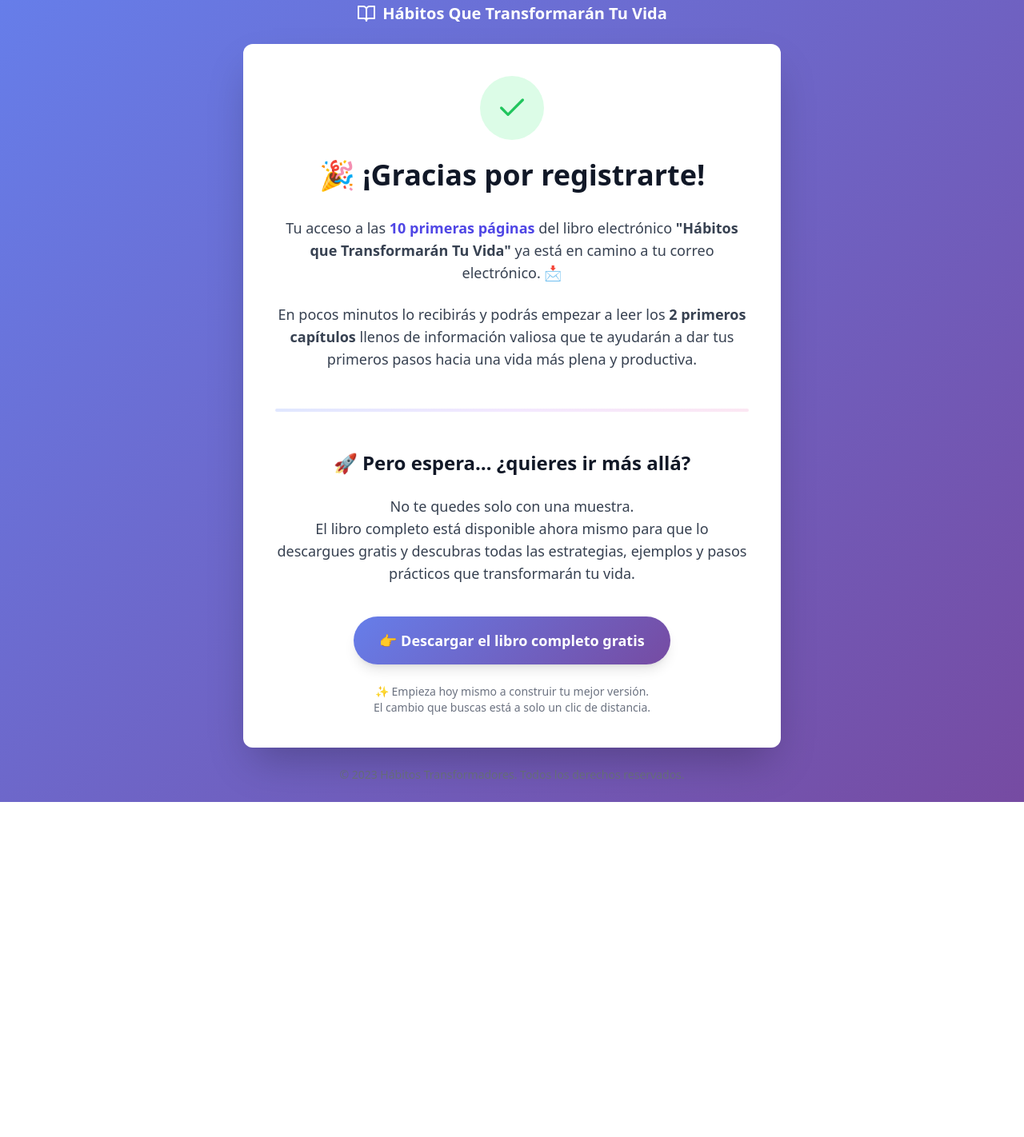
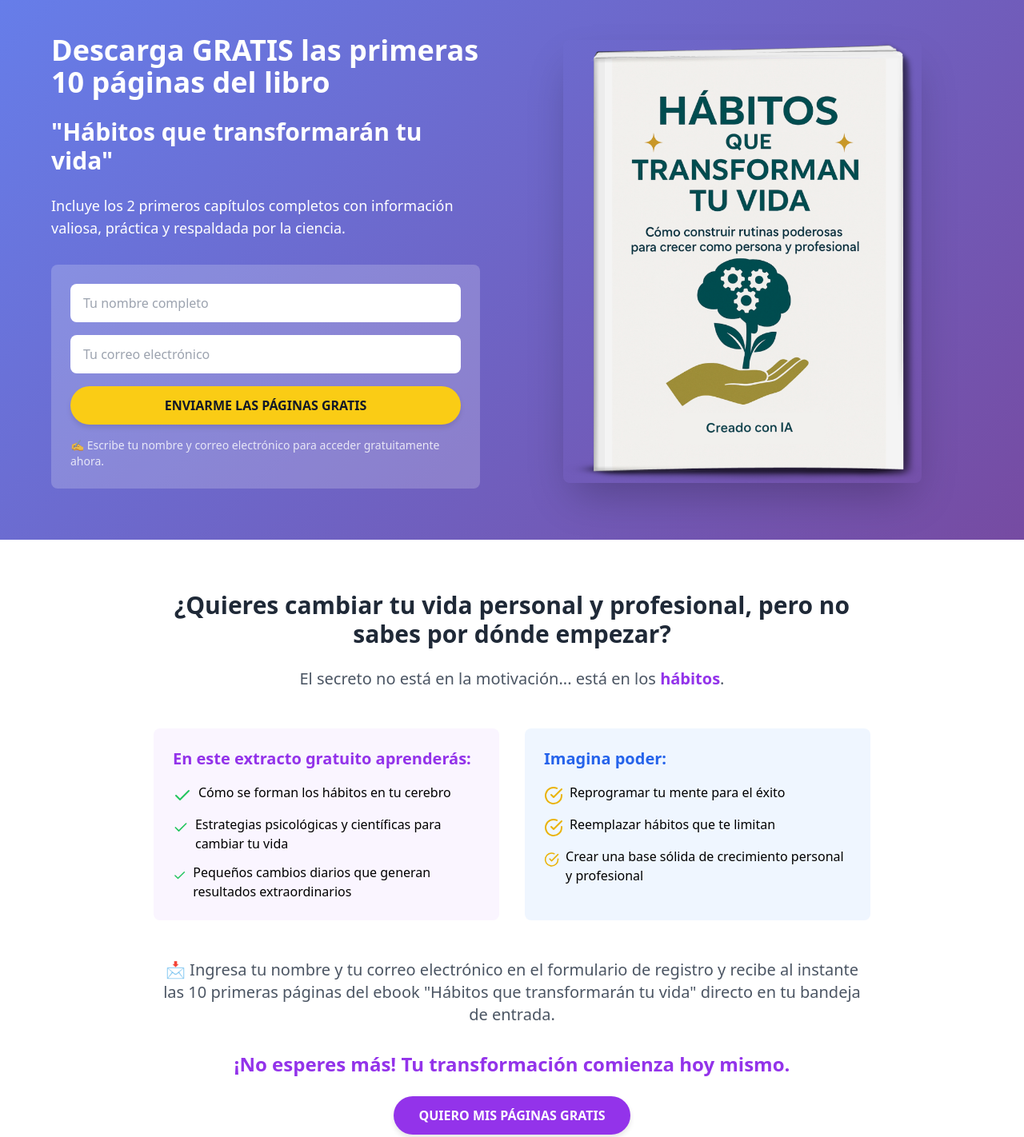
Before and after one commit to habitosquetransformarantuvida/habitosquetransformarantuvida.github.io, a plain HTML site: page 10-primeras-paginas/index.html.html in a window 1280 px wide. Shown: the part 21-1443 px from the top of the page at 80% size. Before the commit the page ends 1024 px from the top, so only its background shows below. Drawn offline with nearby package versions, Linux system fonts and the light colour scheme.

Commit message:
Update index.html.html

```diff
--- a/10-primeras-paginas/index.html.html
+++ b/10-primeras-paginas/index.html.html
@@ -3,88 +3,105 @@
 <head>
     <meta charset="UTF-8">
     <meta name="viewport" content="width=device-width, initial-scale=1.0">
-    <title>¡Gracias por tu registro!</title>
+    <title>Descarga las primeras 10 páginas - Hábitos que transformarán tu vida</title>
     <script src="https://cdn.tailwindcss.com"></script>
     <link href="https://unpkg.com/aos@2.3.1/dist/aos.css" rel="stylesheet">
     <script src="https://unpkg.com/aos@2.3.1/dist/aos.js"></script>
     <script src="https://cdn.jsdelivr.net/npm/feather-icons/dist/feather.min.js"></script>
-    <script src="https://unpkg.com/feather-icons"></script>
     <style>
         .hero-gradient {
             background: linear-gradient(135deg, #667eea 0%, #764ba2 100%);
         }
-        .btn-gradient {
-            background: linear-gradient(135deg, #667eea 0%, #764ba2 100%);
+        .cta-button {
             transition: all 0.3s ease;
+            box-shadow: 0 4px 6px rgba(0, 0, 0, 0.1);
         }
-        .btn-gradient:hover {
+        .cta-button:hover {
             transform: translateY(-2px);
-            box-shadow: 0 10px 20px -5px rgba(102, 126, 234, 0.5);
+            box-shadow: 0 6px 12px rgba(0, 0, 0, 0.15);
         }
     </style>
 </head>
-<body class="font-sans antialiased text-gray-800">
-    <div class="min-h-screen hero-gradient flex flex-col">
-        <!-- Header -->
-        <header class="py-6 px-4 sm:px-6 lg:px-8">
-            <div class="flex justify-center">
-                <div class="flex items-center">
-                    <i data-feather="book-open" class="text-white mr-2"></i>
-                    <span class="text-xl font-bold text-white">Hábitos Que Transformarán Tu Vida</span>
+<body class="font-sans bg-gray-50">
+    <!-- Hero Section -->
+    <div id="form" class="hero-gradient text-white py-16 px-4">
+        <div class="max-w-6xl mx-auto flex flex-col md:flex-row items-center">
+            <div class="md:w-1/2 mb-10 md:mb-0 md:pr-10" data-aos="fade-right">
+                <h1 class="text-3xl md:text-4xl font-bold mb-6">Descarga GRATIS las primeras 10 páginas del libro</h1>
+                <h2 class="text-2xl md:text-3xl font-semibold mb-6">"Hábitos que transformarán tu vida"</h2>
+                <p class="text-lg mb-8">Incluye los 2 primeros capítulos completos con información valiosa, práctica y respaldada por la ciencia.</p>
+                <div class="bg-white bg-opacity-20 p-6 rounded-lg">
+                    <form class="space-y-4">
+                        <div>
+                            <input type="text" placeholder="Tu nombre completo" class="w-full px-4 py-3 rounded-lg text-gray-900">
+                        </div>
+                        <div>
+                            <input type="email" placeholder="Tu correo electrónico" class="w-full px-4 py-3 rounded-lg text-gray-900">
+                        </div>
+                        <button type="submit" class="cta-button bg-yellow-400 text-gray-900 font-bold py-3 px-8 rounded-full w-full">
+                            ENVIARME LAS PÁGINAS GRATIS
+                        </button>
+                    </form>
+                    <p class="text-sm text-white text-opacity-80 mt-4">✍️ Escribe tu nombre y correo electrónico para acceder gratuitamente ahora.</p>
                 </div>
             </div>
-        </header>
+            <div class="md:w-1/2" data-aos="fade-left">
+                <img src="https://habitosquetransformarantuvida.github.io/habitos-que-transformaran-tu-vida.png" alt="Libro Hábitos que transformarán tu vida" class="rounded-lg shadow-2xl mx-auto w-full max-w-md">
+            </div>
+        </div>
+    </div>
 
-        <!-- Main Content -->
-        <main class="flex-grow flex items-center justify-center px-4 sm:px-6 lg:px-8">
-            <div class="max-w-2xl w-full bg-white rounded-xl shadow-2xl overflow-hidden" data-aos="fade-up">
-                <div class="p-8 sm:p-10">
-                    <div class="text-center mb-8">
-                        <div class="w-20 h-20 bg-green-100 rounded-full flex items-center justify-center mx-auto mb-6">
-                            <i data-feather="check" class="w-10 h-10 text-green-500"></i>
-                        </div>
-                        <h1 class="text-3xl sm:text-4xl font-bold text-gray-900 mb-4">🎉 ¡Gracias por registrarte!</h1>
-                    </div>
+    <!-- Content Section -->
+    <div class="py-16 px-4 bg-white">
+        <div class="max-w-4xl mx-auto">
+            <div class="text-center mb-12" data-aos="fade-up">
+                <h2 class="text-3xl font-bold mb-6 text-gray-800">¿Quieres cambiar tu vida personal y profesional, pero no sabes por dónde empezar?</h2>
+                <p class="text-xl text-gray-600">El secreto no está en la motivación... está en los <span class="font-bold text-purple-600">hábitos</span>.</p>
+            </div>
 
-                    <div class="space-y-6 text-center">
-                        <p class="text-lg text-gray-700">
-                            Tu acceso a las <span class="font-semibold text-indigo-600">10 primeras páginas</span> del libro electrónico <span class="font-semibold">"Hábitos que Transformarán Tu Vida"</span> ya está en camino a tu correo electrónico. 📩
-                        </p>
-
-                        <p class="text-lg text-gray-700">
-                            En pocos minutos lo recibirás y podrás empezar a leer los <span class="font-semibold">2 primeros capítulos</span> llenos de información valiosa que te ayudarán a dar tus primeros pasos hacia una vida más plena y productiva.
-                        </p>
-
-                        <div class="py-6">
-                            <div class="w-full h-1 bg-gradient-to-r from-indigo-100 via-purple-100 to-pink-100 rounded-full"></div>
-                        </div>
-
-                        <h2 class="text-2xl font-bold text-gray-900">🚀 Pero espera… ¿quieres ir más allá?</h2>
-
-                        <p class="text-lg text-gray-700">
-                            No te quedes solo con una muestra.<br>
-                            El libro completo está disponible ahora mismo para que lo descargues gratis y descubras todas las estrategias, ejemplos y pasos prácticos que transformarán tu vida.
-                        </p>
-
-                        <div class="pt-4">
-                            <a href="#" class="btn-gradient text-white font-bold py-4 px-8 rounded-full inline-block text-lg shadow-lg">
-                                👉 Descargar el libro completo gratis
-                            </a>
-                        </div>
-
-                        <p class="text-sm text-gray-500 mt-4">
-                            ✨ Empieza hoy mismo a construir tu mejor versión.<br>
-                            El cambio que buscas está a solo un clic de distancia.
-                        </p>
-                    </div>
+            <div class="grid md:grid-cols-2 gap-8 mb-12">
+                <div class="bg-purple-50 p-6 rounded-lg" data-aos="fade-right">
+                    <h3 class="text-xl font-bold mb-4 text-purple-600">En este extracto gratuito aprenderás:</h3>
+                    <ul class="space-y-3">
+                        <li class="flex items-start">
+                            <i data-feather="check" class="text-green-500 mr-2 mt-1"></i>
+                            <span>Cómo se forman los hábitos en tu cerebro</span>
+                        </li>
+                        <li class="flex items-start">
+                            <i data-feather="check" class="text-green-500 mr-2 mt-1"></i>
+                            <span>Estrategias psicológicas y científicas para cambiar tu vida</span>
+                        </li>
+                        <li class="flex items-start">
+                            <i data-feather="check" class="text-green-500 mr-2 mt-1"></i>
+                            <span>Pequeños cambios diarios que generan resultados extraordinarios</span>
+                        </li>
+                    </ul>
+                </div>
+                <div class="bg-blue-50 p-6 rounded-lg" data-aos="fade-left">
+                    <h3 class="text-xl font-bold mb-4 text-blue-600">Imagina poder:</h3>
+                    <ul class="space-y-3">
+                        <li class="flex items-start">
+                            <i data-feather="check-circle" class="text-yellow-500 mr-2 mt-1"></i>
+                            <span>Reprogramar tu mente para el éxito</span>
+                        </li>
+                        <li class="flex items-start">
+                            <i data-feather="check-circle" class="text-yellow-500 mr-2 mt-1"></i>
+                            <span>Reemplazar hábitos que te limitan</span>
+                        </li>
+                        <li class="flex items-start">
+                            <i data-feather="check-circle" class="text-yellow-500 mr-2 mt-1"></i>
+                            <span>Crear una base sólida de crecimiento personal y profesional</span>
+                        </li>
+                    </ul>
                 </div>
             </div>
-        </main>
 
-        <!-- Footer -->
-        <footer class="py-6 px-4 sm:px-6 lg:px-8 text-center text-gray-500 text-sm">
-            <p>© 2023 Hábitos Transformadores. Todos los derechos reservados.</p>
-        </footer>
+            <div class="text-center" data-aos="fade-up">
+                <p class="text-xl text-gray-600 mb-8">📩 Ingresa tu nombre y tu correo electrónico en el formulario de registro y recibe al instante las 10 primeras páginas del ebook "Hábitos que transformarán tu vida" directo en tu bandeja de entrada.</p>
+                <p class="text-2xl font-bold text-purple-600 mb-6">¡No esperes más! Tu transformación comienza hoy mismo.</p>
+                <a href="#form" class="cta-button bg-purple-600 text-white font-bold py-3 px-8 rounded-full inline-block">QUIERO MIS PÁGINAS GRATIS</a>
+            </div>
+        </div>
     </div>
 
     <script>
```
